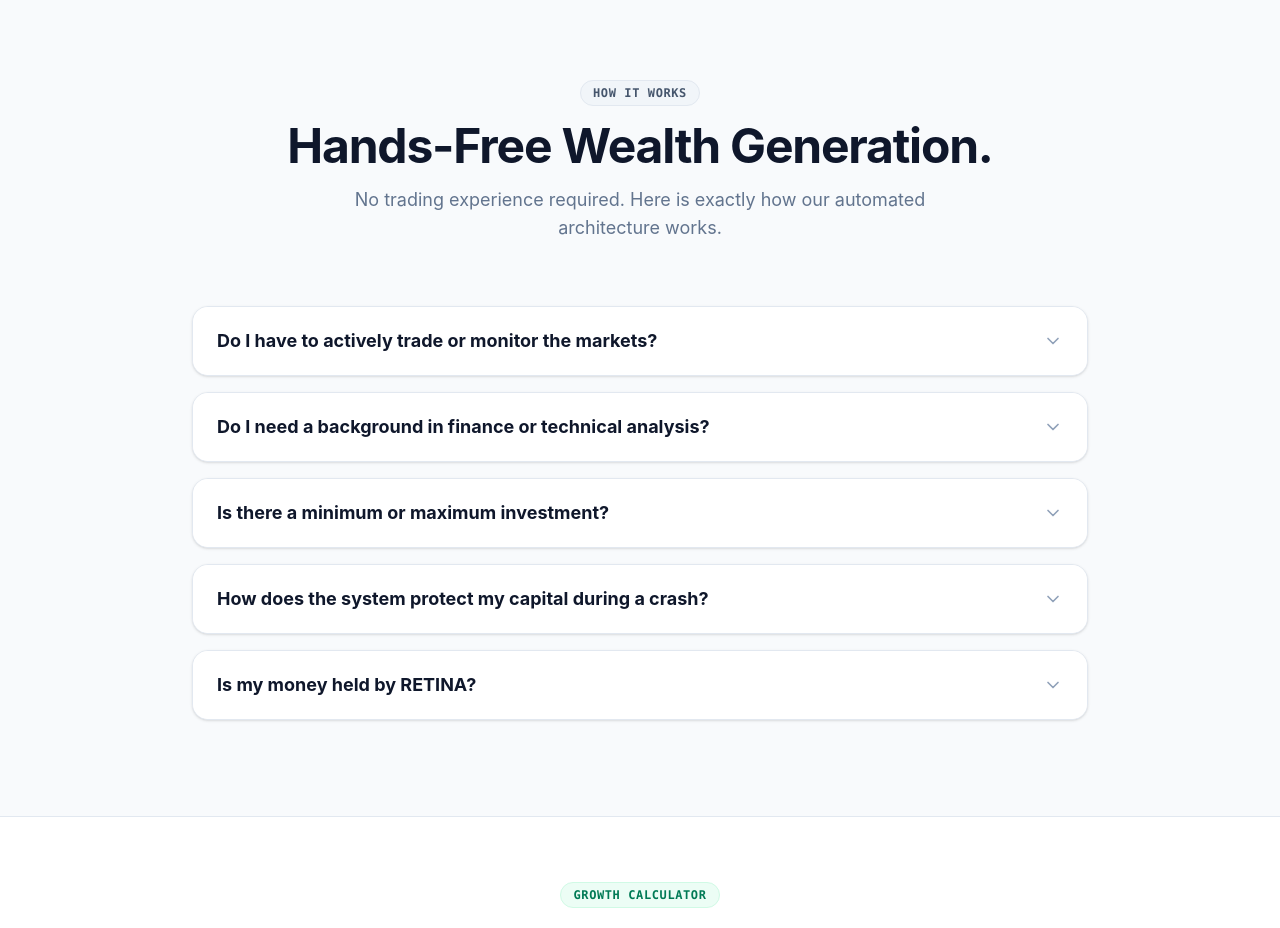
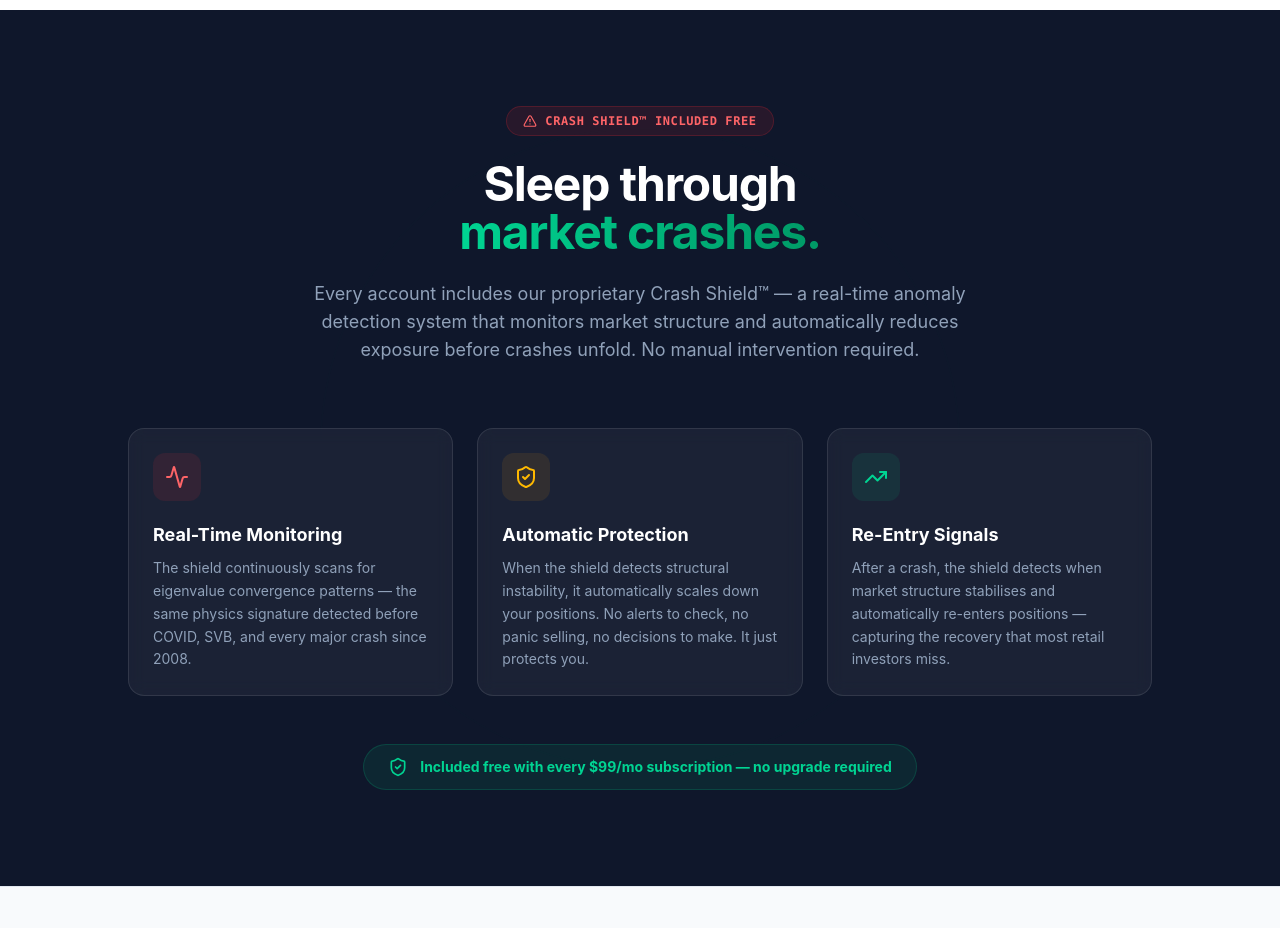
Before and after one commit to selsarraj-create/retinawealth, a Next.js app: page / in a window 1280 px wide. Shown: the part 1860-2788 px from the top of the page. Built offline with nearby package versions, Linux system fonts and the light colour scheme.

Commit message:
feat: add Crash Shield™ section to homepage - dedicated dark section with radar pulse animation, 3-card feature grid, pricing card badge, social proof strip

```diff
--- a/src/app/(marketing)/page.tsx
+++ b/src/app/(marketing)/page.tsx
@@ -1,5 +1,5 @@
 import Link from 'next/link';
-import { ShieldCheck, Zap, TrendingUp, CheckCircle, Lock, BarChart3 } from 'lucide-react';
+import { ShieldCheck, Zap, TrendingUp, CheckCircle, Lock, BarChart3, AlertTriangle, Activity } from 'lucide-react';
 import FAQ from '@/components/FAQ';
 import GrowthCalculator from '@/components/GrowthCalculator';
 
@@ -8,6 +8,7 @@ const socialProof = [
   "Model Frozen Pre-2025",
   "32,000+ Verified Trades",
   "Proprietary Physics Engine",
+  "Crash Shield™ Included",
 ];
 
 export default function MarketingPage() {
@@ -157,6 +158,69 @@ export default function MarketingPage() {
         </div>
       </section>
 
+      {/* 3.5 CRASH SHIELD SECTION */}
+      <section className="py-24 px-6 bg-slate-900 relative overflow-hidden">
+        {/* Animated pulse background */}
+        <div className="absolute inset-0 opacity-[0.03]">
+          <div className="absolute top-1/2 left-1/2 -translate-x-1/2 -translate-y-1/2 w-[800px] h-[800px] rounded-full border border-emerald-400 animate-ping" style={{ animationDuration: '4s' }}></div>
+          <div className="absolute top-1/2 left-1/2 -translate-x-1/2 -translate-y-1/2 w-[600px] h-[600px] rounded-full border border-emerald-400 animate-ping" style={{ animationDuration: '4s', animationDelay: '1s' }}></div>
+          <div className="absolute top-1/2 left-1/2 -translate-x-1/2 -translate-y-1/2 w-[400px] h-[400px] rounded-full border border-emerald-400 animate-ping" style={{ animationDuration: '4s', animationDelay: '2s' }}></div>
+        </div>
+
+        <div className="max-w-5xl mx-auto relative z-10">
+          <div className="text-center space-y-6 mb-16">
+            <div className="inline-flex items-center gap-2 px-4 py-1.5 rounded-full bg-red-500/10 border border-red-500/20 text-red-400 text-xs font-bold font-mono tracking-wider">
+              <AlertTriangle className="w-3.5 h-3.5" />
+              CRASH SHIELD™ INCLUDED FREE
+            </div>
+            <h2 className="text-3xl md:text-5xl font-bold tracking-tight text-white">
+              Sleep through<br />
+              <span className="text-transparent bg-clip-text bg-gradient-to-r from-emerald-400 to-emerald-600">market crashes.</span>
+            </h2>
+            <p className="text-lg text-slate-400 max-w-2xl mx-auto">
+              Every account includes our proprietary Crash Shield™ — a real-time anomaly detection system that monitors market structure and automatically reduces exposure before crashes unfold. No manual intervention required.
+            </p>
+          </div>
+
+          <div className="grid md:grid-cols-3 gap-6">
+            <div className="p-6 rounded-2xl bg-white/5 border border-white/10 backdrop-blur-sm">
+              <div className="w-12 h-12 rounded-xl bg-red-500/10 flex items-center justify-center mb-5">
+                <Activity className="w-6 h-6 text-red-400" />
+              </div>
+              <h3 className="text-lg font-bold text-white mb-2">Real-Time Monitoring</h3>
+              <p className="text-sm text-slate-400 leading-relaxed">
+                The shield continuously scans for eigenvalue convergence patterns — the same physics signature detected before COVID, SVB, and every major crash since 2008.
+              </p>
+            </div>
+            <div className="p-6 rounded-2xl bg-white/5 border border-white/10 backdrop-blur-sm">
+              <div className="w-12 h-12 rounded-xl bg-amber-500/10 flex items-center justify-center mb-5">
+                <ShieldCheck className="w-6 h-6 text-amber-400" />
+              </div>
+              <h3 className="text-lg font-bold text-white mb-2">Automatic Protection</h3>
+              <p className="text-sm text-slate-400 leading-relaxed">
+                When the shield detects structural instability, it automatically scales down your positions. No alerts to check, no panic selling, no decisions to make. It just protects you.
+              </p>
+            </div>
+            <div className="p-6 rounded-2xl bg-white/5 border border-white/10 backdrop-blur-sm">
+              <div className="w-12 h-12 rounded-xl bg-emerald-500/10 flex items-center justify-center mb-5">
+                <TrendingUp className="w-6 h-6 text-emerald-400" />
+              </div>
+              <h3 className="text-lg font-bold text-white mb-2">Re-Entry Signals</h3>
+              <p className="text-sm text-slate-400 leading-relaxed">
+                After a crash, the shield detects when market structure stabilises and automatically re-enters positions — capturing the recovery that most retail investors miss.
+              </p>
+            </div>
+          </div>
+
+          <div className="mt-12 text-center">
+            <div className="inline-flex items-center gap-3 px-6 py-3 rounded-full bg-emerald-500/10 border border-emerald-500/20">
+              <ShieldCheck className="w-5 h-5 text-emerald-400" />
+              <span className="text-emerald-400 font-bold text-sm">Included free with every $99/mo subscription — no upgrade required</span>
+            </div>
+          </div>
+        </div>
+      </section>
+
       {/* 4. FAQ SECTION */}
       <section id="faq" className="py-24 px-6 bg-slate-50 border-t border-slate-200">
         <div className="max-w-4xl mx-auto text-center space-y-4 mb-16">
@@ -203,7 +267,12 @@ export default function MarketingPage() {
 
              <div className="bg-white border border-slate-200 p-8 rounded-2xl max-w-lg mx-auto shadow-sm">
                  <h3 className="text-2xl font-bold text-slate-900 mb-2">Standard Access</h3>
-                 <p className="text-slate-500 mb-6 text-sm">Full access to automated portfolio execution. From the S&P 500 to global equities, the engine handles the trading entirely for you.</p>
+                 <p className="text-slate-500 mb-6 text-sm">Full access to automated portfolio execution with Crash Shield™ protection. From the S&P 500 to global equities, the engine handles the trading entirely for you.</p>
+
+                 <div className="flex items-center gap-2 px-4 py-2.5 mb-6 rounded-xl bg-red-50 border border-red-100">
+                   <ShieldCheck className="w-4 h-4 text-red-500 flex-shrink-0" />
+                   <span className="text-xs font-bold text-red-700">Crash Shield™ included free</span>
+                 </div>
                  <div className="text-5xl font-black text-slate-900 mb-6">$99<span className="text-xl text-slate-500 font-medium">/mo</span></div>
 
                  {/* Investment limits */}
```
